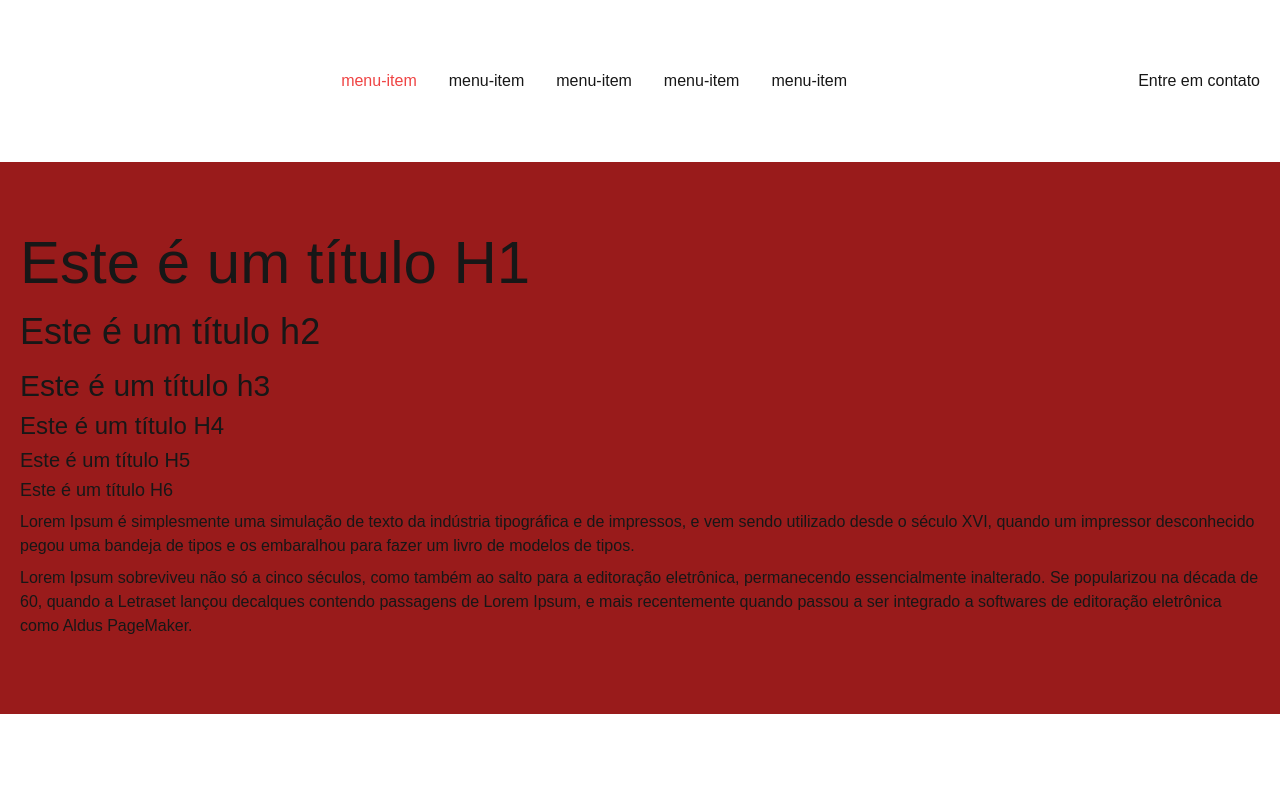
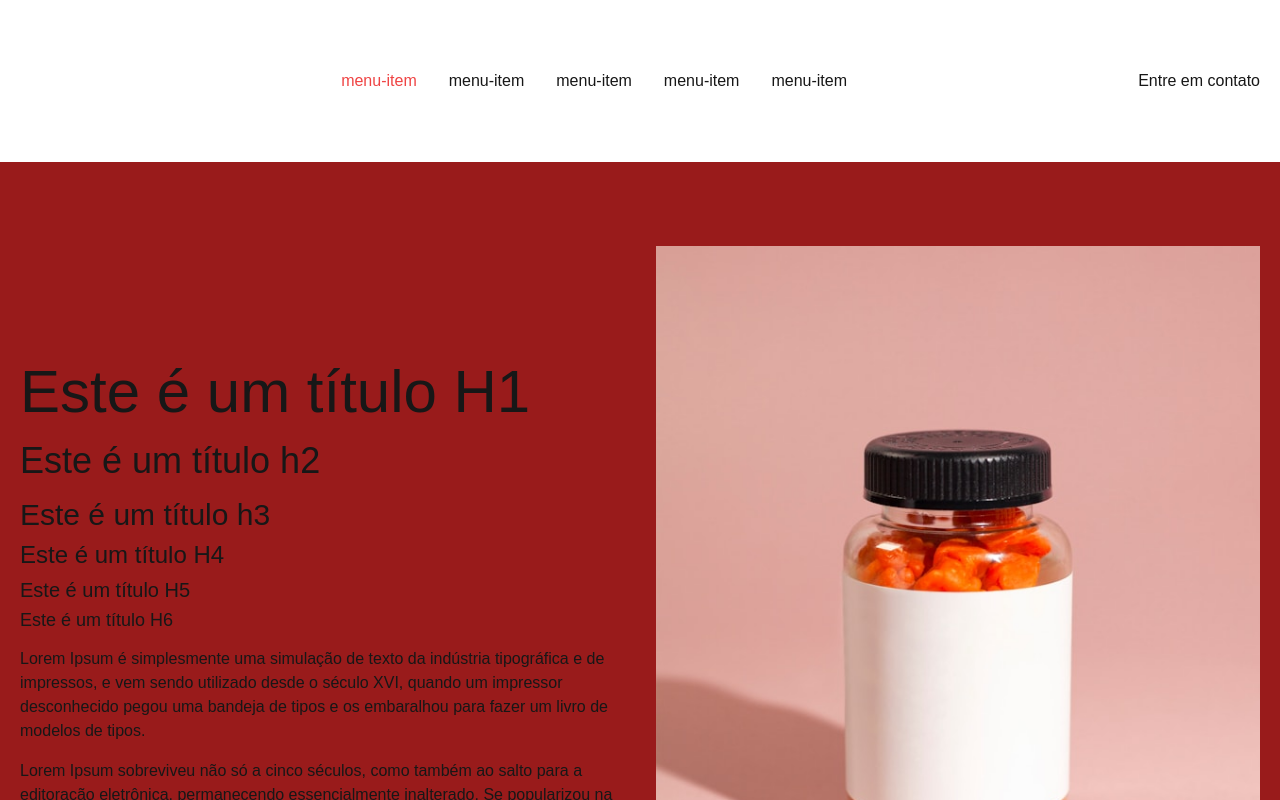
Before and after one commit to allrox/allrox-ui-kit, a Next.js app: page / in a window 1280 px wide. Shown: the top 800 px of the page. Built offline with nearby package versions, Linux system fonts and the light colour scheme.

Commit message:
Inclusão de imagem em destaque na seção hero do exemplo

```diff
--- a/src/app/page.js
+++ b/src/app/page.js
@@ -18,6 +18,8 @@ export default function Home() {
       </Section>
 
       <Section bg="bg-red-800">
+        <Grid cols="md:grid-cols-2">
+          <div className="flex flex-col justify-center content-center">
             <h1>Este é um título H1</h1>
             <h2>Este é um título h2</h2>
             <h3>Este é um título h3</h3>
@@ -26,6 +28,11 @@ export default function Home() {
             <h6>Este é um título H6</h6>
             <p>Lorem Ipsum é simplesmente uma simulação de texto da indústria tipográfica e de impressos, e vem sendo utilizado desde o século XVI, quando um impressor desconhecido pegou uma bandeja de tipos e os embaralhou para fazer um livro de modelos de tipos.</p>
             <p>Lorem Ipsum sobreviveu não só a cinco séculos, como também ao salto para a editoração eletrônica, permanecendo essencialmente inalterado. Se popularizou na década de 60, quando a Letraset lançou decalques contendo passagens de Lorem Ipsum, e mais recentemente quando passou a ser integrado a softwares de editoração eletrônica como Aldus PageMaker.</p>
+          </div>
+          <div>
+            <Image src="/mockup.jpg" width={640} height={800} />
+          </div>
+        </Grid>
       </Section>
 
       <Section>
```
Lines whose indentation alone changed are shown as unchanged.
